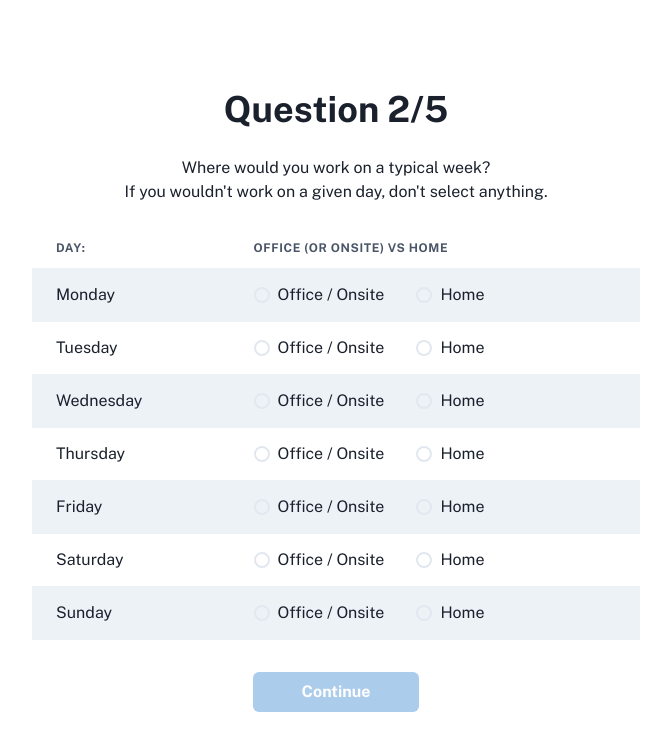
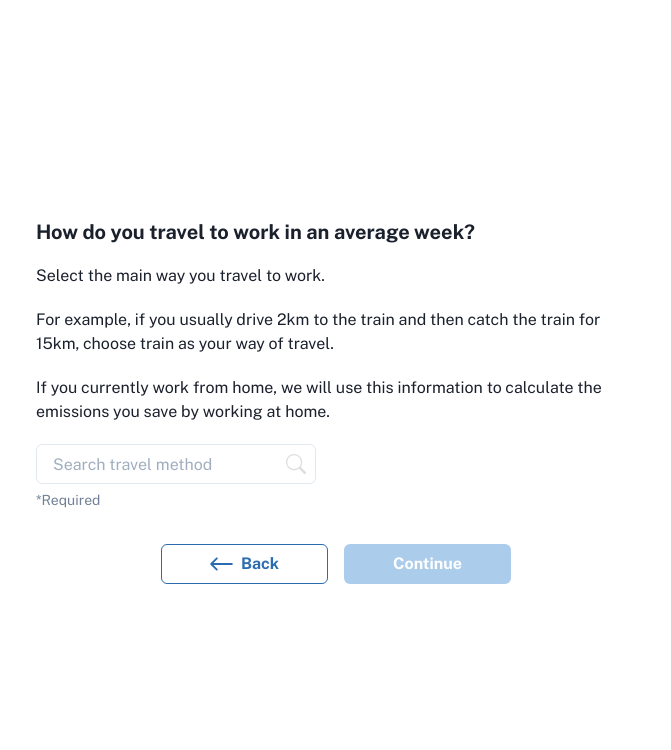
Before and after one commit to CodeforAustralia/council-emissions-calculator, a Next.js app: page /form/2 in a window 1280 px wide. Shown: the top 750 px of the page, without its empty margins (304-975 px from the left). Built offline with nearby package versions, Linux system fonts and the light colour scheme.

Commit message:
implement form page 2

```diff
--- a/pages/form/2.js
+++ b/pages/form/2.js
@@ -1,74 +1,42 @@
-import { useState } from "react";
 import {
-  Table,
-  Thead,
-  Tbody,
-  Tr,
-  Th,
-  Td,
-  Radio,
-  RadioGroup,
+  Box,
   Heading,
   Text,
 } from "@chakra-ui/react";
 import Layout from "../../components/Layout/Layout";
 import useForm from "../../components/FormProvider";
-import { daysOfWeek } from "../../utils/constants";
-import LinkButton from "../../components/LinkButton/LinkButton";
+import PredictiveInput from "./components/PredictiveInput";
+import BackContinueButtons from "./components/BackContinueButtons";
+import { modesOfTransport } from "../../utils/constants";
 
 export default function Question2() {
   const { answers, setAnswers } = useForm();
-  const [days, setDays] = useState(answers.week);
+
+  const saveAnswer = (inputValue) => {
+    setAnswers(prev => ({...prev, mainTransportMode: inputValue}));
+  };
 
   return (
     <Layout>
-      <Heading>Question 2/5</Heading>
-      <Text textAlign="center" mb={6}>
-        <br />
-        Where would you work on a typical week? <br />
-        If you wouldn&apos;t work on a given day, don&apos;t select anything.
-      </Text>
-      <Table variant="striped">
-        <Thead>
-          <Tr>
-            <Th>Day:</Th>
-            <Th>Office (or onsite) vs home</Th>
-          </Tr>
-        </Thead>
-        <Tbody>
-          {daysOfWeek.map((day, i) => (
-            <Tr key={day}>
-              <Td>{day}</Td>
-              <Td>
-                <RadioGroup
-                  onChange={(v) => {
-                    const arr = [...days];
-                    arr[i] = v;
-                    setDays(arr);
-                  }}
-                >
-                  <Radio value="office">Office / Onsite</Radio>
-                  <Radio value="home" ml={8}>
-                    Home
-                  </Radio>
-                </RadioGroup>
-              </Td>
-            </Tr>
-          ))}
-        </Tbody>
-      </Table>
-      <LinkButton
-        href="/form/3"
-        disabled={days.every((v) => v === "didNotWork")}
-        onClick={() =>
-          setAnswers((prev) => ({
-            ...prev,
-            week: days,
-          }))
-        }
-      >
-        Continue
-      </LinkButton>
+      <Box p={1}>
+        <Heading as="h1" size="md">How do you travel to work in an average week?</Heading>
+        <Text my={5}>Select the main way you travel to work.</Text>
+        <Text my={5}>For example, if you usually drive 2km to the train and then catch the train for 15km, choose train as your way of travel.</Text>
+        <Text my={5}>If you currently work from home, we will use this information to calculate the emissions you save by working at home.</Text>
+        <PredictiveInput options={modesOfTransport} callback={saveAnswer}/>
+      </Box>
+      <BackContinueButtons
+        prevOptions={{
+          href: "/form/1",
+          // onClick: saveAnswers,
+          disabled: false
+        }}
+        nextOptions={{
+          href: "/form/3",
+          // onClick: saveAnswers,
+          disabled: !answers.mainTransportMode
+        }}
+      />
     </Layout>
   );
 }
--- /dev/null
+++ b/pages/form/components/BackContinueButtons.js
@@ -0,0 +1,75 @@
+import {
+  Grid,
+  Text,
+} from '@chakra-ui/react';
+import LinkButton from '../../../components/LinkButton/LinkButton';
+
+
+/**
+ *
+ * @param {*} href
+ * @param {*} onClick
+ * @param {*} disabled
+ * @returns
+ */
+export function buttonOptions(href, onClick, disabled) {
+  return {
+    href: href,
+    onClick: onClick,
+    disabled: disabled
+  };
+}
+
+/**
+ * Container of button(s) for form page progression/navigation.
+ *
+ * @param {*} prevHref href for the Back button. If undefined, Back button will not render
+ * @param {*} nextHref href for the Continue button. If underfined, Continue button will not render
+ * @returns Button(s) for form page progression.
+ */
+
+function BackContinueButtons({ prevOptions, nextOptions }) {
+  const PrevButton = () => {
+    if (prevOptions) {
+      return (
+        <LinkButton
+          href={prevOptions.href}
+          onClick={prevOptions.onClick}
+          disabled={prevOptions.disabled}
+          variant="outline"
+        >
+          <svg pwidth="23" height="14" viewBox="0 0 23 14" fill="none" xmlns="http://www.w3.org/2000/svg">
+            <path fillRule="evenodd" clipRule="evenodd" d="M7.47622 0.711216C7.56352 0.798302 7.63279 0.901756 7.68005 1.01565C7.72732 1.12955 7.75164 1.25165 7.75164 1.37497C7.75164 1.49828 7.72732 1.62038 7.68005 1.73428C7.63279 1.84818 7.56352 1.95163 7.47622 2.03872L2.51309 6.99997L7.47622 11.9612C7.56338 12.0484 7.63252 12.1519 7.6797 12.2657C7.72687 12.3796 7.75115 12.5017 7.75115 12.625C7.75115 12.7482 7.72687 12.8703 7.6797 12.9842C7.63252 13.0981 7.56338 13.2016 7.47622 13.2887C7.38905 13.3759 7.28557 13.445 7.17169 13.4922C7.0578 13.5394 6.93574 13.5637 6.81247 13.5637C6.6892 13.5637 6.56713 13.5394 6.45325 13.4922C6.33936 13.445 6.23588 13.3759 6.14872 13.2887L0.523717 7.66372C0.436411 7.57663 0.367143 7.47318 0.319881 7.35928C0.272619 7.24538 0.248291 7.12328 0.248291 6.99997C0.248291 6.87665 0.272619 6.75455 0.319881 6.64065C0.367143 6.52676 0.436411 6.4233 0.523717 6.33622L6.14872 0.711216C6.2358 0.62391 6.33926 0.554642 6.45315 0.50738C6.56705 0.460118 6.68915 0.435791 6.81247 0.435791C6.93578 0.435791 7.05788 0.460118 7.17178 0.50738C7.28568 0.554642 7.38913 0.62391 7.47622 0.711216Z" fill="var(--chakra-colors-blue-600)" />
+            <path fillRule="evenodd" clipRule="evenodd" d="M1.1875 7C1.1875 6.75136 1.28627 6.5129 1.46209 6.33709C1.6379 6.16127 1.87636 6.0625 2.125 6.0625H21.8125C22.0611 6.0625 22.2996 6.16127 22.4754 6.33709C22.6512 6.5129 22.75 6.75136 22.75 7C22.75 7.24864 22.6512 7.4871 22.4754 7.66291C22.2996 7.83873 22.0611 7.9375 21.8125 7.9375H2.125C1.87636 7.9375 1.6379 7.83873 1.46209 7.66291C1.28627 7.4871 1.1875 7.24864 1.1875 7Z" fill="var(--chakra-colors-blue-600)" />
+          </svg>
+          <Text ml="0.5em">Back</Text>
+        </LinkButton>
+      );
+    }
+    return null;
+  }
+
+  const NextButton = () => {
+    if (nextOptions) {
+      return (
+        <LinkButton
+          href={nextOptions.href}
+          onClick={nextOptions.onClick}
+          disabled={nextOptions.disabled}
+        >
+          Continue
+        </LinkButton>
+      );
+    }
+    return null;
+  }
+
+  return (
+    <Grid templateColumns="repeat(2, 1fr)" gap={4}>
+      <PrevButton />
+      <NextButton />
+    </Grid>
+  );
+}
+
+export default BackContinueButtons;
--- /dev/null
+++ b/pages/form/components/PredictiveInput.js
@@ -0,0 +1,133 @@
+import { useState, useEffect, useRef } from 'react';
+import {
+  Box,
+  Grid,
+  Flex,
+  Text,
+  FormControl,
+  FormHelperText,
+  InputGroup,
+  Input,
+  InputRightElement,
+  useOutsideClick,
+} from '@chakra-ui/react';
+
+
+/**
+ *
+ * @param {*} options an Array of the selectable options that will appear in the dropdown list.
+ * @param {*} callback function called with input.value as argument whenever input.value changes.
+ * @returns A component that includes an input box with a Search icon and a dropdown list that activates upon focus of the input box.
+ */
+
+function PredictiveInput({ options, callback }) {
+  const highlightColour = "rgba(229, 239, 245)";
+  const borderColour = "#DFDFDF";
+  const activeColour = "var(--chakra-colors-blue-500)";
+
+  const [inputValue, setInputValue] = useState(""); // input field's value
+  const [selected, setSelected] = useState(-1);     // selected index on droplist
+  const [isFocus, setIsFocus] = useState(false);    // is PredictiveInput component in user focus
+
+  useEffect(() => {
+    callback(inputValue);
+  }, [inputValue])
+
+  useEffect(() => {
+    if (!isFocus) setInputToSelected();
+  }, [isFocus]);
+
+  const container = useRef();
+  useOutsideClick({
+    ref: container,
+    handler: () => setIsFocus(false)
+  });
+
+
+  const changeHandler = e => {
+    setInputValue(e.target.value);
+    if (e.target.value.length > 0) {
+      const searchTerm = e.target.value.toLowerCase();
+      setSelected(options.findIndex(option => option.toLowerCase().includes(searchTerm)));
+    }
+    else {
+      setSelected(null);
+    }
+  }
+
+  const keyDownHandler = e => {
+    setIsFocus(true);
+    switch (e.keyCode) {
+      case 40: // Down key
+        setSelected((selected + 1) % options.length);
+        break;
+      case 38: // Up key
+        setSelected((selected > 0) ? selected - 1 : options.length - 1);
+        break;
+      case 13: // Enter key
+        setIsFocus(false);
+        break;
+      case 9: // Tab key
+        setIsFocus(false);
+        break;
+    }
+  }
+
+  const setInputToSelected = () => {
+    if (selected && selected >= 0) setInputValue(options[selected]);
+    else if (inputValue) setInputValue("");
+  };
+
+  // dropdown list component
+  const Dropdown = () => {
+    return (
+      <Grid border={`1px solid ${borderColour}`} borderRadius="4px" pos="absolute" zIndex={1}>
+        {options.map((mode, i) => (
+          <Text
+            bgColor={(i === selected) ? highlightColour : "white"}
+            px={5}
+            key={mode}
+            cursor="default"
+            _hover={{ background: highlightColour }}
+            onClick={() => {
+              setSelected(i);
+              setIsFocus(false);
+            }}
+          >
+            {mode}
+          </Text>
+        )
+        )}
+      </Grid>
+    )
+  };
+  // end - dropdown list component
+
+  return (
+    <Flex direction="column" ref={container} justifySelf="left" width="280px">
+      <FormControl maxWidth="280px">
+        <InputGroup>
+          <Input
+            placeholder="Search travel method"
+            autoComplete="off"
+            isRequired={true}
+            value={inputValue}
+            onKeyDown={keyDownHandler}
+            onChange={changeHandler}
+            onFocus={() => setIsFocus(true)}
+            id="predictive-input"
+          />
+          <InputRightElement>
+            <svg xmlns="http://www.w3.org/2000/svg" width="20" height="20" fill={isFocus ? activeColour : borderColour} className="bi bi-search" viewBox="0 0 16 16">
+              <path d="M11.742 10.344a6.5 6.5 0 1 0-1.397 1.398h-.001c.03.04.062.078.098.115l3.85 3.85a1 1 0 0 0 1.415-1.414l-3.85-3.85a1.007 1.007 0 0 0-.115-.1zM12 6.5a5.5 5.5 0 1 1-11 0 5.5 5.5 0 0 1 11 0z" />
+            </svg>
+          </InputRightElement>
+        </InputGroup>
+        {isFocus && <Dropdown />}
+        <FormHelperText id="predictive-helper-text">*Required</FormHelperText>
+      </FormControl>
+    </Flex>
+  );
+}
+
+export default PredictiveInput;
--- a/utils/constants.js
+++ b/utils/constants.js
@@ -8,15 +8,28 @@ export const daysOfWeek = [
   "Sunday",
 ];
 
+// export const modesOfTransport = [
+//   "walk",
+//   "bicycle",
+//   "scooter",
+//   "train/tram",
+//   "bus",
+//   "car(shared)",
+//   "car(solo)",
+// ];
+
 export const modesOfTransport = [
-  "walk",
-  "bicycle",
-  "scooter",
-  "train/tram",
-  "bus",
-  "car(shared)",
-  "car(solo)",
+  "Walking",
+  "Bicycle",
+  "Bus",
+  "Train/tram",
+  "Car (driver)",
+  "Car (passenger)",
+  "Scooter/motorbike",
+  "E-scooter",
+  "E-bike"
 ];
+
 
 export const departments = ["education", "health", "transport", "finance"];
 
```
